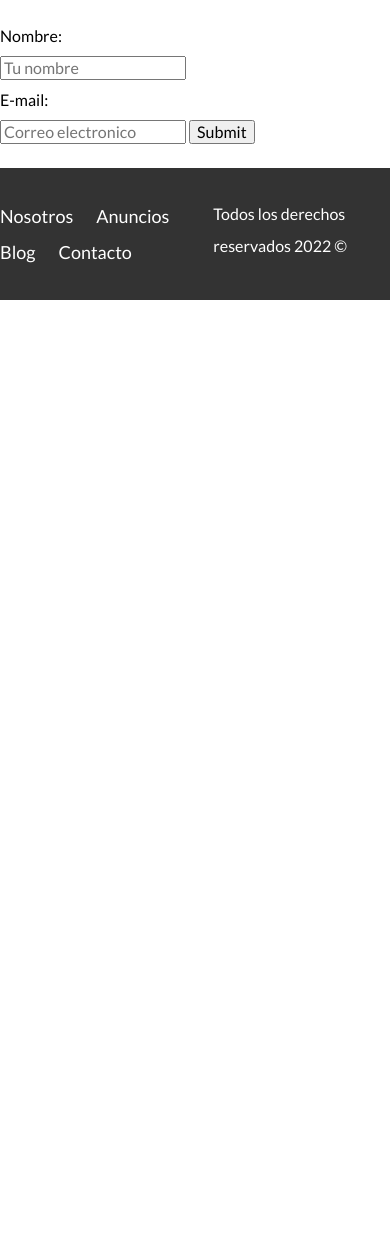
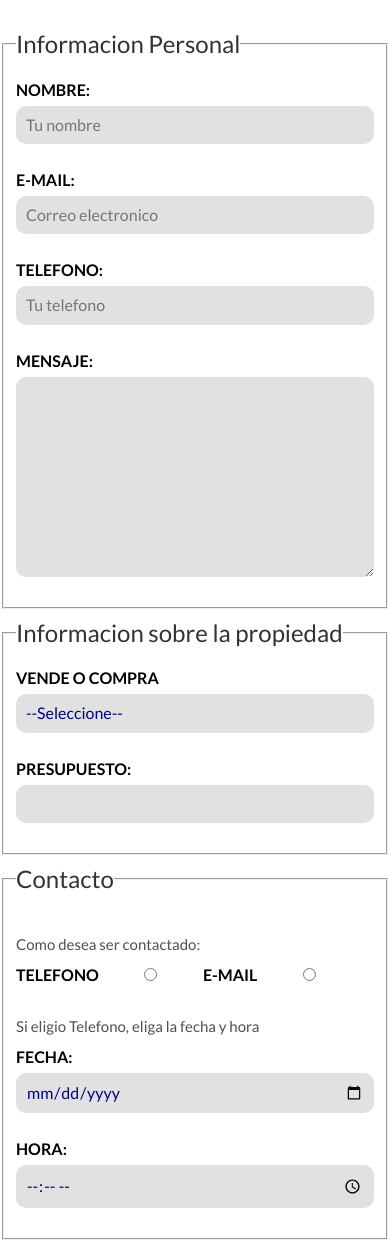
Before and after one commit to seba7788dev/proyectoBienesRaices, a plain HTML site: page contacto.html in a window 390 px wide. Shown: the part 638-1881 px from the top of the page. Before the commit the page ends 938 px from the top, so only its background shows below. Drawn offline with Linux system fonts and the light colour scheme.

Commit message:
Terminado el form. Finalizada página estatica. Falta hacer responsive

```diff
--- a/contacto.html
+++ b/contacto.html
@@ -4,10 +4,13 @@
     <meta charset="UTF-8" />
     <meta http-equiv="X-UA-Compatible" content="IE=edge" />
     <meta name="viewport" content="width=device-width, initial-scale=1.0" />
-    <link rel="preconnect" href="https://fonts.googleapis.com">
-<link rel="preconnect" href="https://fonts.gstatic.com" crossorigin>
-<link href="https://fonts.googleapis.com/css2?family=Lato:wght@300;400;700;900&display=swap" rel="stylesheet">
-<link rel="stylesheet" href="normalize.css">
+    <link rel="preconnect" href="https://fonts.googleapis.com" />
+    <link rel="preconnect" href="https://fonts.gstatic.com" crossorigin />
+    <link
+      href="https://fonts.googleapis.com/css2?family=Lato:wght@300;400;700;900&display=swap"
+      rel="stylesheet"
+    />
+    <link rel="stylesheet" href="normalize.css" />
     <link rel="stylesheet" href="style.css" />
     <title>Bienes Raices</title>
   </head>
@@ -24,42 +27,71 @@
             <a target="_blank" href="contacto.html">Contacto</a>
           </nav>
         </div>
-
       </div>
       <!-- Contenedor -->
     </header>
 
-
     <h1 class="fw-300 centrar-texto">Contacto</h1>
-  <img src="img/destacada3.jpg" alt="Imagen principál contacto">
+    <img src="img/destacada3.jpg" alt="Imagen principál contacto" />
     <main class="contenedor seccion contenido-centrado">
       <h2 class="fw-300 centrar-texto">Llena el formulario de contacto</h2>
 
-
       <form action="">
-
+        <fieldset>
+          <legend>Informacion Personal</legend>
           <label for="nombre">Nombre:</label>
-<input type="text" id="nombre" placeholder="Tu nombre">
+          <input type="text" id="nombre" placeholder="Tu nombre" />
 
           <label for="email">E-mail:</label>
-<input type="email" id="email" placeholder="Correo electronico" required>
+          <input
+            type="email"
+            id="email"
+            placeholder="Correo electronico"
+            required
+          />
 
+          <label for="telefono">Telefono:</label>
+          <input type="tel" id="telefono" required placeholder="Tu telefono" />
 
-<input type="submit">
+          <label for="mensaje">Mensaje:</label>
+          <textarea id="mensaje"></textarea>
+        </fieldset>
+        <fieldset>
+          <legend>Informacion sobre la propiedad</legend>
 
+          <label for="opciones">Vende o Compra</label>
+          <select id="opciones">
+            <option value="Seleccione" selected disabled>--Seleccione--</option>
+            <option value="compra">Compra</option>
+            <option value="vende">Vende</option>
+          </select>
 
+          <label for="presupuesto">Presupuesto:</label>
+          <input type="number" id="cantidad" min="0" />
+        </fieldset>
 
+        <fieldset>
+          <legend>Contacto</legend>
+          <p>Como desea ser contactado:</p>
+          <div class="forma-contacto">
+            <label for="tel">Telefono</label>
+            <input type="radio" name="contacto" value="telefono" id="tel" />
 
+            <label for="correo">E-mail</label>
+            <input type="radio" name="contacto" value="correo" id="correo" />
+          </div>
 
+          <p>Si eligio Telefono, eliga la fecha y hora</p>
+          <label for="fecha">Fecha:</label>
+          <input type="date" id="fecha" />
 
+          <label for="hora">Hora:</label>
+          <input type="time" id="hora" />
+        </fieldset>
+
+        <input type="submit" class="boton boton-verde" value="Enviar" />
       </form>
-
-
-
-
     </main>
-
-
 
     <footer class="site-footer seccion">
       <div class="contenedor contenedor-footer">
@@ -73,6 +105,5 @@
         <p class="copyright">Todos los derechos reservados 2022 &copy;</p>
       </div>
     </footer>
-
   </body>
 </html>
--- a/style.css
+++ b/style.css
@@ -81,6 +81,10 @@ img{
     display: inline-block;
     margin-top: 3rem;
     text-align: center;
+    border: none;
+}
+.boton:hover{
+    cursor: pointer;
 }
 
 .boton-amarillo{
@@ -357,6 +361,47 @@ background-color: #71b100;
 
 /* Contacto */
 
+form p{
+    font-size: 1.5rem;
+    color: #4f4f4f;
+    margin: 2rem 0 0 0;
+}
+
 label{
     display: block;
+    font-weight: 700;
+    text-transform: uppercase;
 }
+legend{
+    font-size: 2.4rem;
+    color: #333333;
+}
+input:not([type="submit"]),textarea,select{
+    background-color: #e1e1e1;
+    padding: 1rem;
+    display: block;
+    width: 100%;
+    margin-bottom: 2rem;
+    border: none;
+    border-radius: 1rem;
+    color: darkblue;
+}
+input[type="radio"]{
+    width: auto;
+    margin: 0;
+}
+
+select{
+    -webkit-appearance:none;
+    appearance: none;
+}
+textarea{
+    height: 20rem;
+}
+
+.forma-contacto{
+    max-width: 30rem;
+    display: flex;
+    justify-content: space-between;
+    align-items: center;
+}
```
Lines whose indentation alone changed are shown as unchanged.
